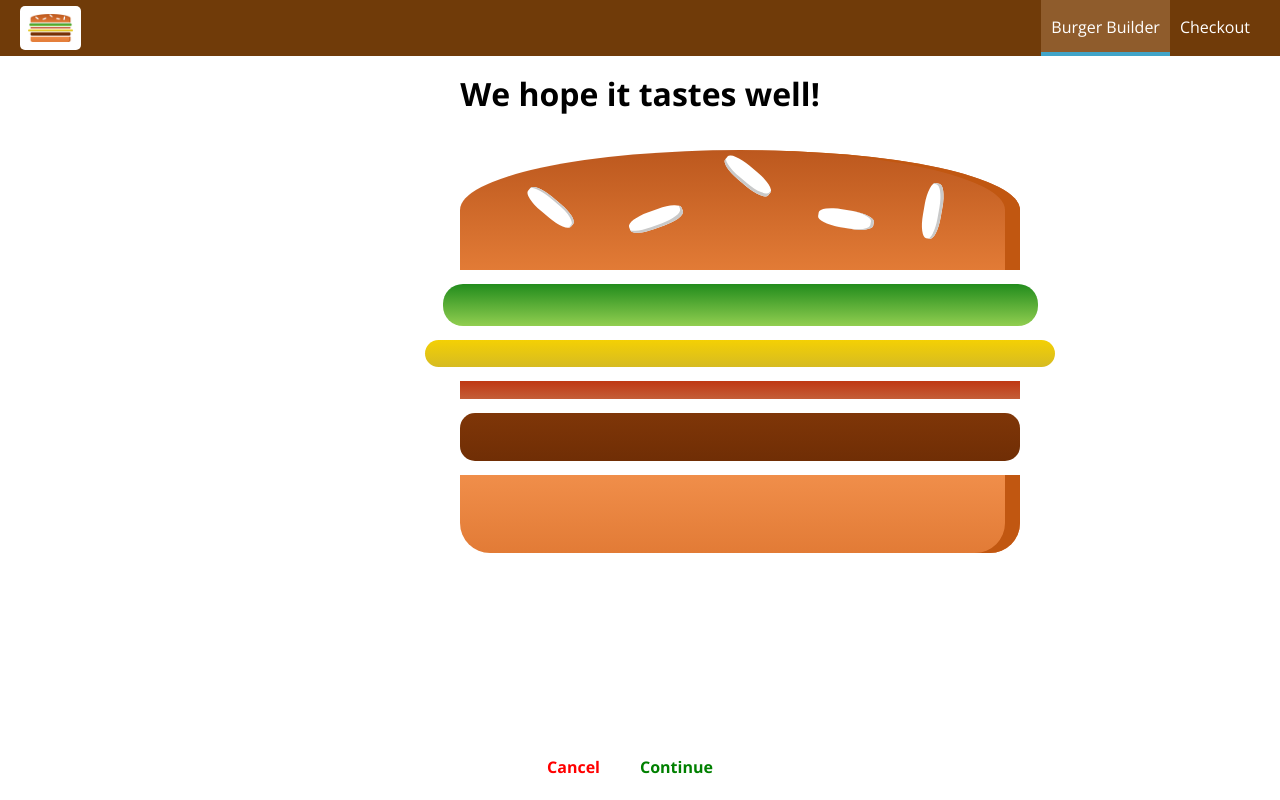
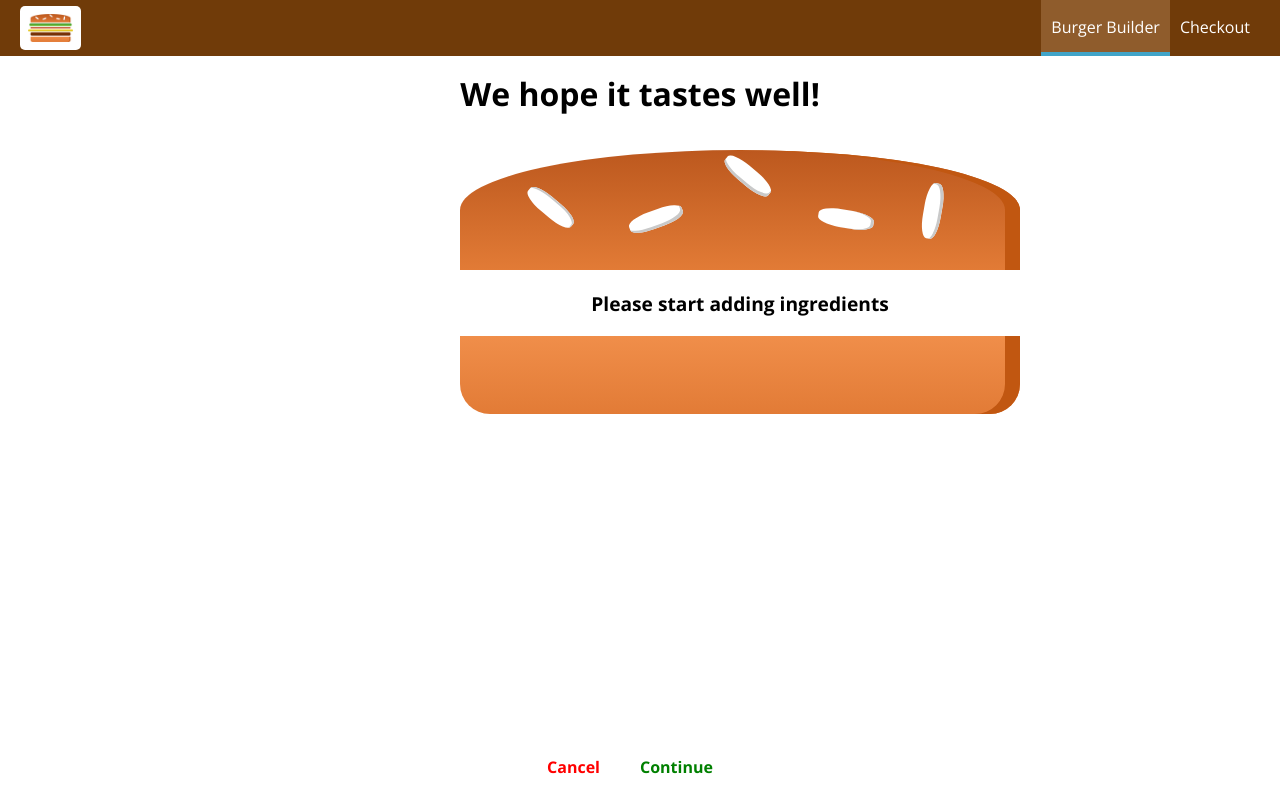
Before and after one commit to jelenamanot/burger-builder, a React app: page /checkout in a window 1280 px wide. Built offline with nearby package versions, Linux system fonts and the light colour scheme.

Commit message:
Show burger ingredients in checkout

```diff
--- a/src/containers/BurgerBuilder/BurgerBuilder.js
+++ b/src/containers/BurgerBuilder/BurgerBuilder.js
@@ -130,7 +130,15 @@
             });
 
             */
-        this.props.history.push('/checkout');
+        const queryParams = [];
+        for (let i in this.state.ingredients) {
+            queryParams.push(encodeURIComponent(i) + '=' + encodeURIComponent(this.state.ingredients[i]));
+        }
+        const queryString = queryParams.join('&');
+        this.props.history.push({
+            pathname: '/checkout',
+            search: '?' + queryString
+        });
     };
 
     render() {
--- a/src/containers/Checkout/Checkout.js
+++ b/src/containers/Checkout/Checkout.js
@@ -11,6 +11,16 @@
             meat: 1
         }
     };
+
+    componentDidMount() {
+        const query = new URLSearchParams(this.props.location.search);
+        const ingredients = {};
+        for (let param of query.entries()) {
+            // ['salad', '1']
+            ingredients[param[0]] = +param[1];
+        }
+        this.setState({ingredients: ingredients});
+    }
 
     checkoutCancelledHandler = () => {
         this.props.history.goBack();
```
